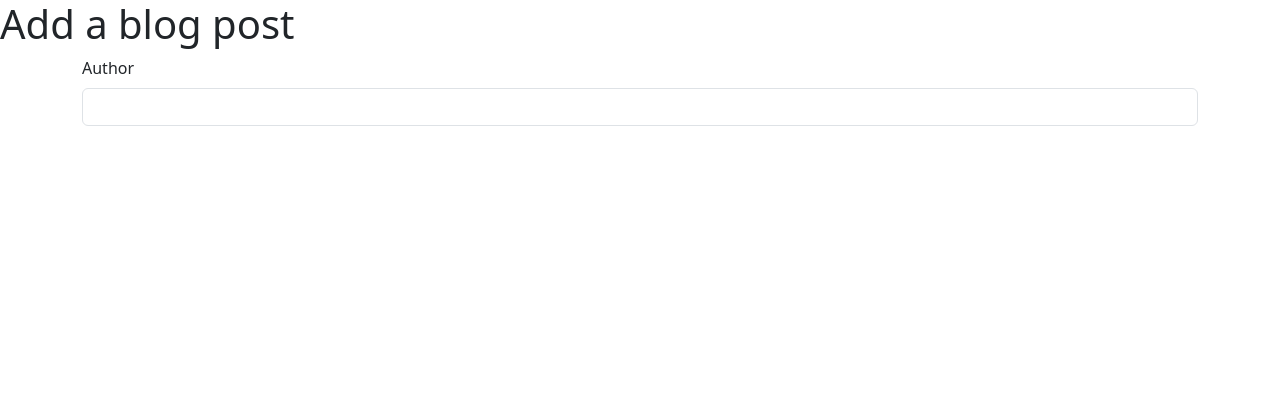
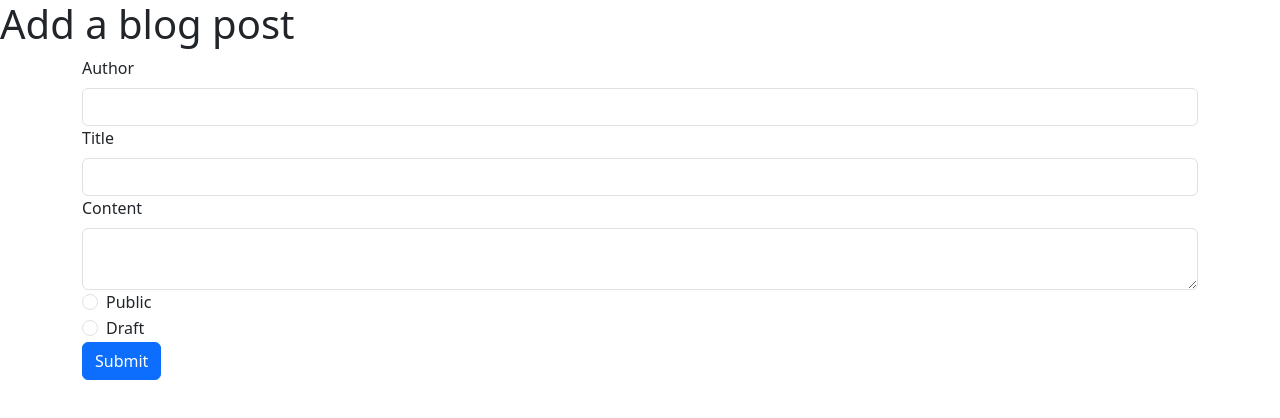
Before and after one commit to murphy-afk/react-post-form, a React (Vite) app: page / in a window 1280 px wide. Shown: the top 418 px of the page. Built offline with nearby package versions, Linux system fonts and the light colour scheme.

Commit message:
feat: inputs

```diff
--- a/src/App.jsx
+++ b/src/App.jsx
@@ -5,8 +5,8 @@ import './App.css'
 const initialFormData = {
   author: '',
   title: '',
-  content: ''
-  // to be added: public
+  content: '',
+  status: ''
 }
 
 function App() {
@@ -21,11 +21,16 @@ function App() {
     setFormData(newPostData);
   }
 
+  function handleSubmit(event) {
+    event.preventDefault();
+
+  }
+
   return (
     <>
       <h1>Add a blog post</h1>
       <div className="container">
-        <form action="submit">
+        <form action="submit" onSubmit={handleSubmit}>
           <label htmlFor="author" className='form-label'>Author</label>
           <input
             type="text"
@@ -34,16 +39,44 @@ function App() {
             className='form-control'
             value={formData.name}
             onChange={updateForm} />
-          {/* <label htmlFor="title" className='form-label'>Title</label>
+          <label htmlFor="title" className='form-label'>Title</label>
           <input
-          type="text"
-          name='title'
-          id='title'
-          className='form-control'
-          value={formData.title}/>
+            type="text"
+            name='title'
+            id='title'
+            className='form-control'
+            value={formData.name}
+            onChange={updateForm} />
           <label htmlFor="content" className='form-label'>Content</label>
-          <textarea name="content" id="content" className='form-control'></textarea>
-          <button className='btn btn-primary'>Submit</button> */}
+          <textarea
+            name="content"
+            id="content"
+            className='form-control'
+            value={formData.name}
+            onChange={updateForm}></textarea>
+          <div className='form-check'>
+            <label htmlFor="public" className='form-check-label'>Public</label>
+            <input
+              type="radio"
+              name="status"
+              id="public"
+              className='form-check-input'
+              value='public'
+              checked={formData.status === 'public'}
+              onChange={updateForm}/>
+          </div>
+          <div className="form-check">
+            <label htmlFor="draft" className='form-check-label'>Draft</label>
+            <input
+              type="radio"
+              name="status"
+              id="draft"
+              className='form-check-input'
+              value='draft'
+              checked={formData.status === 'draft'}
+              onChange={updateForm} />
+          </div>
+          <button className='btn btn-primary'>Submit</button>
         </form>
       </div>
     </>
```
